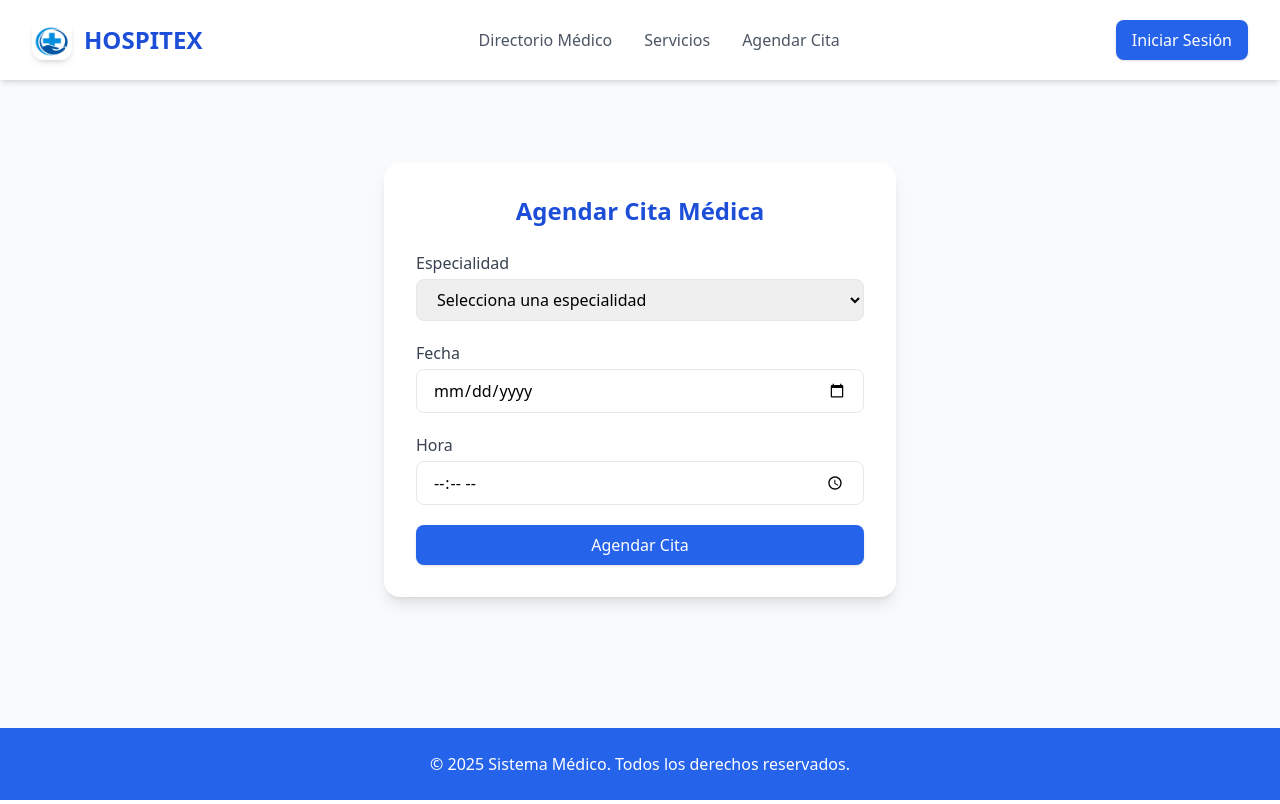
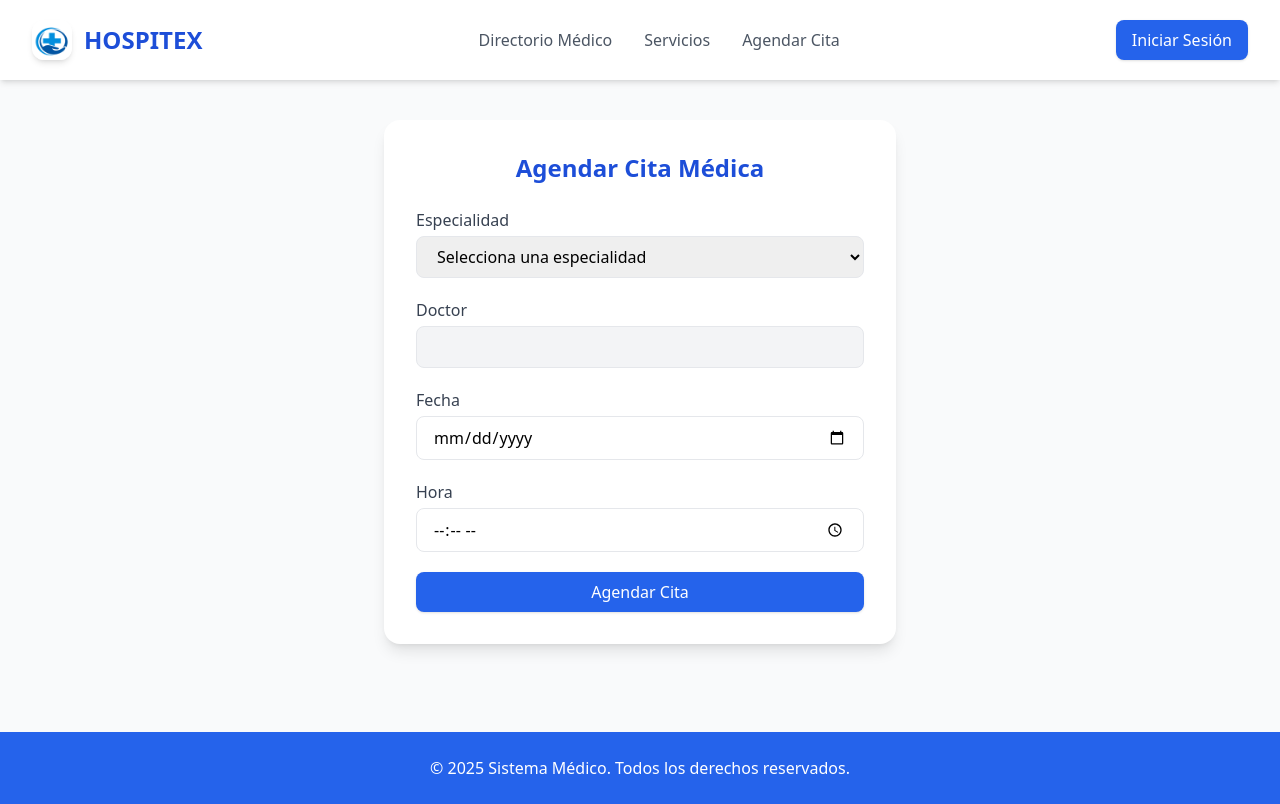
Before and after one commit to dariannye/HCI-BIU, a React (Vite) app in the folder Frontend/Sistema-Citas-Medicas-HCI/: page /appointments in a window 1280 px wide. Built offline with nearby package versions, Linux system fonts and the light colour scheme.

Commit message:
Campo de doctor segun especialidad escogida

```diff
--- a/Frontend/Sistema-Citas-Medicas-HCI/src/pages/Appointments.tsx
+++ b/Frontend/Sistema-Citas-Medicas-HCI/src/pages/Appointments.tsx
@@ -1,16 +1,32 @@
 import Navbar from "../components/Navbar";
 import Footer from "../components/Footer";
 import { useState } from "react";
+import { doctors} from "../data/Alldoctors";
+import type { Doctor } from "../data/Alldoctors";
 
 export default function Appointment() {
   const [formData, setFormData] = useState({
     especialidad: "",
+    doctor: "",
     fecha: "",
     hora: "",
   });
 
+  /*const handleChange = (e: React.ChangeEvent<HTMLInputElement | HTMLSelectElement>) => {
+    setFormData({ ...formData, [e.target.name]: e.target.value });
+  };*/
+
   const handleChange = (e: React.ChangeEvent<HTMLInputElement | HTMLSelectElement>) => {
-    setFormData({ ...formData, [e.target.name]: e.target.value });
+    const { name, value } = e.target;
+    let updatedDoctor = formData.doctor;
+
+    // Si cambia la especialidad, buscamos el doctor correspondiente
+    if (name === "especialidad") {
+      const selectedDoctor = doctors.find((d) => d.specialty === value);
+      updatedDoctor = selectedDoctor ? selectedDoctor.name : "";
+    }
+
+    setFormData({ ...formData, [name]: value, doctor: updatedDoctor });
   };
 
   const handleSubmit = (e: React.FormEvent) => {
@@ -44,16 +60,25 @@ export default function Appointment() {
                 className="w-full px-4 py-2 border rounded-lg focus:ring-2 focus:ring-blue-500 outline-none"
               >
                 <option value="">Selecciona una especialidad</option>
-                <option value="cardiologia">Cardiología</option>
-                <option value="dermatologia">Dermatología</option>
-                <option value="ginecologia">Ginecología</option>
-                <option value="neumologia">Neumología</option>
-                <option value="nutricion">Nutrición</option>
-                <option value="oftalmologia">Oftalmología</option>
-                <option value="ortopedia">Ortopedia</option>
-                <option value="pediatria">Pediatría</option>
-                <option value="urologia">Urología</option>
+                {doctors.map((doc: Doctor) => (
+                  <option key={doc.id} value={doc.specialty}>
+                    {doc.specialty}
+                  </option>
+                ))}
               </select>
+            </div>
+
+            <div>
+              <label className="block text-gray-700 font-medium mb-1">
+                Doctor
+              </label>
+              <input
+                type="text"
+                name="doctor"
+                value={formData.doctor}
+                readOnly
+                className="w-full px-4 py-2 border rounded-lg bg-gray-100 cursor-not-allowed"
+              />
             </div>
 
             {/* Fecha */}
```
